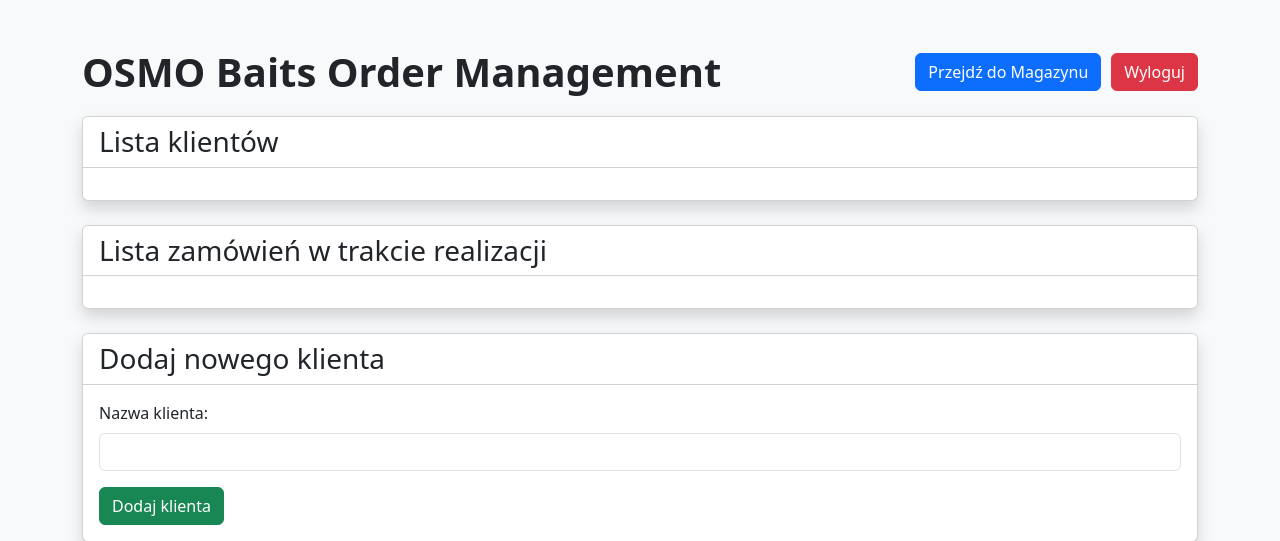
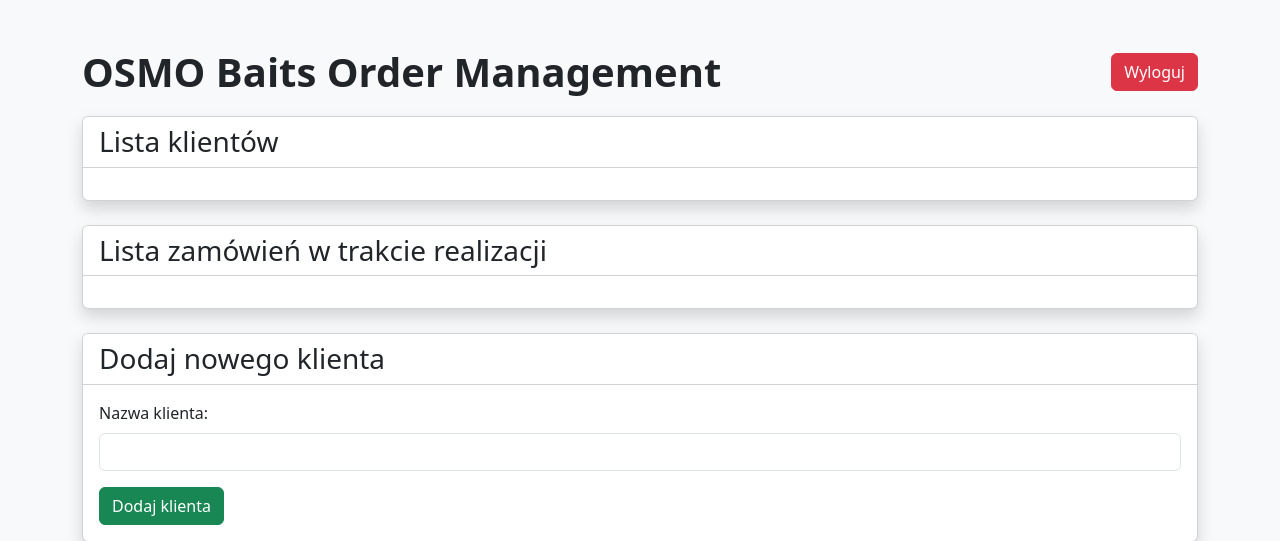
Before and after one commit to Osmobaits/Osmo, a Flask app: page /orders in a window 1280 px wide. Shown: the top 541 px of the page. Run offline with Flask 3, Linux system fonts and the light colour scheme; the visitor is signed in with stand-in values (Sample User, id 1).

Commit message:
Update index1.html

```diff
--- a/templates/index1.html
+++ b/templates/index1.html
@@ -63,7 +63,6 @@
             <div class="nav-container">
                 <h1 class="center-text">OSMO Baits Order Management</h1>
                 <div class="nav-buttons">
-                   <a href="{{ url_for('home') }}" class="btn btn-primary">Przejdź do Magazynu</a>
                     <a href="{{ url_for('logout') }}" class="btn btn-danger">Wyloguj</a>
                 </div>
             </div>
```
